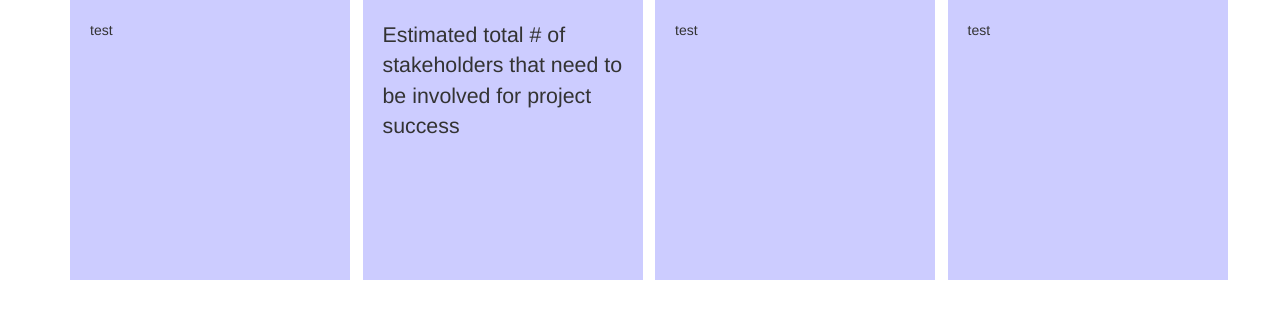
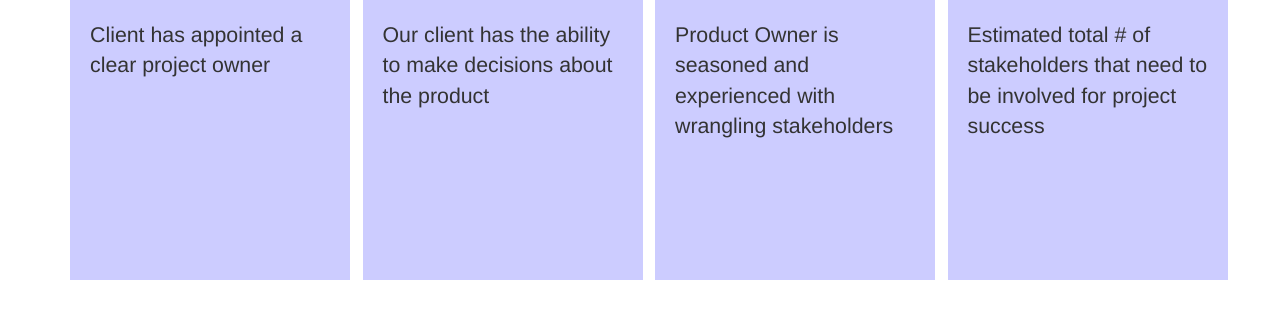
Before and after one commit to 18F/scorecard, a plain HTML site: page scorecard.html in a window 1280 px wide. Drawn offline with Linux system fonts and the light colour scheme.

Commit message:
Tiles setup programatically, first row done

```diff
--- a/scorecard.html
+++ b/scorecard.html
@@ -18,15 +18,18 @@
 <div class="container">
 	<div class="row">
 		<div class="col-md-3">
-			<div class="tile lightblue">
-				test
+			<div class="tile" data-scoretype="1-is-bad">
+				<div class="tile-caption" >
+					Client has appointed a clear project owner
+				</div>
 			</div>
 		</div>
 		<div class="col-md-3">
-			<div class="tile lightblue black-border" data-scoretype="1-is-bad">
-				<div class="tile-caption black-border" >
-					Estimated total # of stakeholders that need to be involved for project success
+			<div class="tile" data-scoretype="1-is-bad">
+				<div class="tile-caption" >
+					Our client has the ability to make decisions about the product
 				</div>
+				<!--
 				<div class="score-box black-border">
 					<div style="height: 30px">
 						<div style="" class="black-border pull-left">Disagree</div>
@@ -46,16 +49,22 @@
 				<div class="big-number">
 
 				</div>
+			-->
 			</div>
 		</div>
 		<div class="col-md-3">
-			<div class="tile lightblue">
-				test
+			<div class="tile" data-scoretype="1-is-bad">
+				<div class="tile-caption">
+					Product Owner is seasoned and experienced with wrangling stakeholders
+				</div>
 			</div>
 		</div>
 		<div class="col-md-3">
-			<div class="tile lightblue">
-				test
+			<div class="tile">
+				<div class="tile-caption">
+				Estimated total # of stakeholders that need to be involved for project success
+				</div>
+
 			</div>
 		</div>
 
--- a/scorecard.js
+++ b/scorecard.js
@@ -5,10 +5,13 @@
 $(function(){
 	//page setup
 
+	//setup tiles
+	setupTiles();
+
 	//tile mouseovers
 	$(".tile").on("mouseenter",function(){
-		$(this).find(".score-box").fadeIn("slow");
-		$(this).find(".big-number").fadeOut("slow");
+		$(this).find(".score-box").filter(":not(:animated)").fadeIn("slow");
+		$(this).find(".big-number").filter(":not(:animated)").fadeOut("slow");
 	});
 
 	$(".tile").on("mouseleave",function(){
@@ -26,6 +29,38 @@ $(function(){
 
 })
 
+
+var tile_detail = "<div class='score-box black-border'>" +
+					"<div style='height: 30px'>" +
+						"<div class='black-border pull-left'>Disagree</div>" +
+						"<div class='black-border pull-right'>Agree</div>" +
+					"</div>" +
+					"<div style='width: 220px' class='score-div black-border center-block'>" +
+
+						"<button type='button' class='btn btn-xs btn-default score-button' value='1'>1</button>" +
+						"<button type='button' class='btn btn-xs btn-default score-button' value='2'>2</button>" +
+						"<button type='button' class='btn btn-xs btn-default score-button' value='3'>3</button>" +
+						"<button type='button' class='btn btn-xs btn-default score-button' value='4'>4</button>" +
+						"<button type='button' class='btn btn-xs btn-default score-button' value='5'>5</button>" +
+
+					"</div>" +
+
+				"</div>" +
+				"<div class='big-number'>" +
+				"</div>"
+
+var setupTiles = function(){
+	//adds scoring and other elements to basic declaritive tiles
+	$(".tile").addClass("lightblue");
+	$(".tile").each(function(index){
+
+			$(this).find(".tile-caption").after(tile_detail);
+
+
+	})
+
+
+}
 
 var updateTileColor = function(pButton){
 	var this_tile = $(pButton).parentsUntil(".col-md-3",".tile");
```
